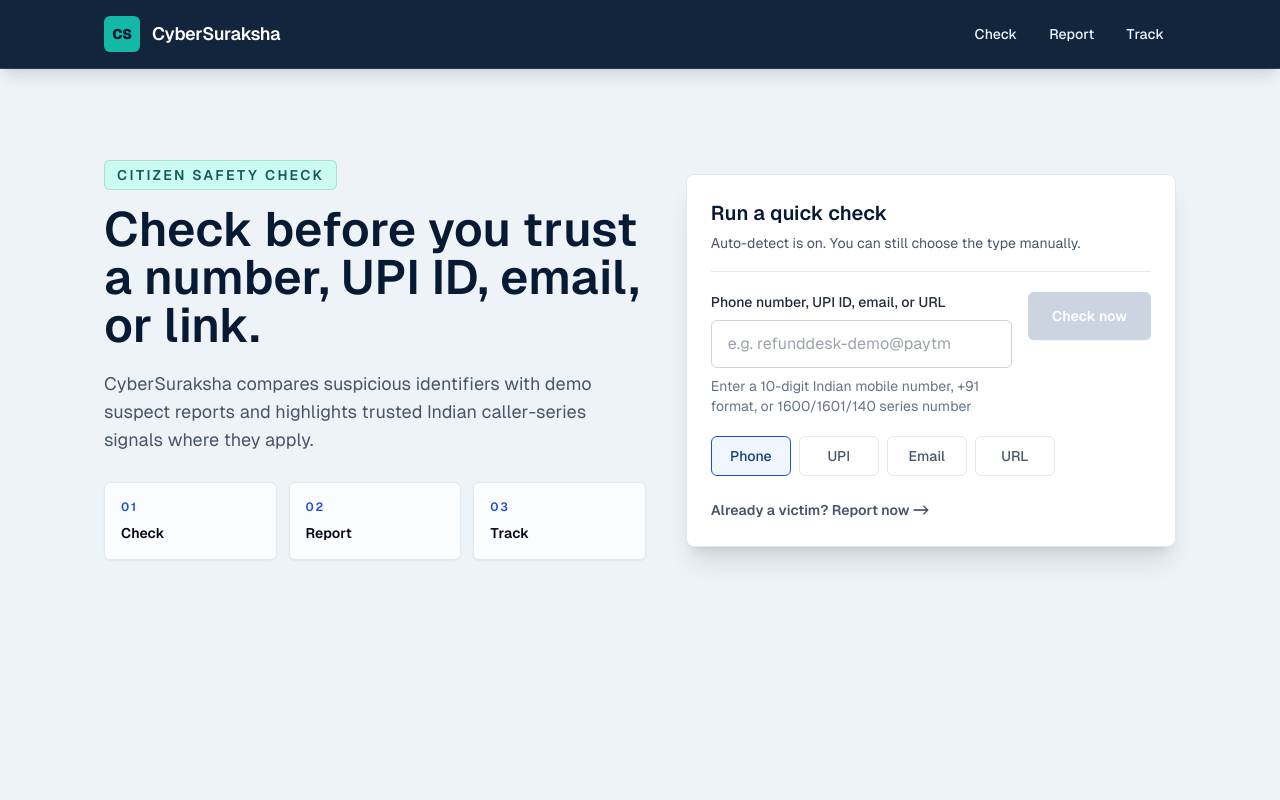
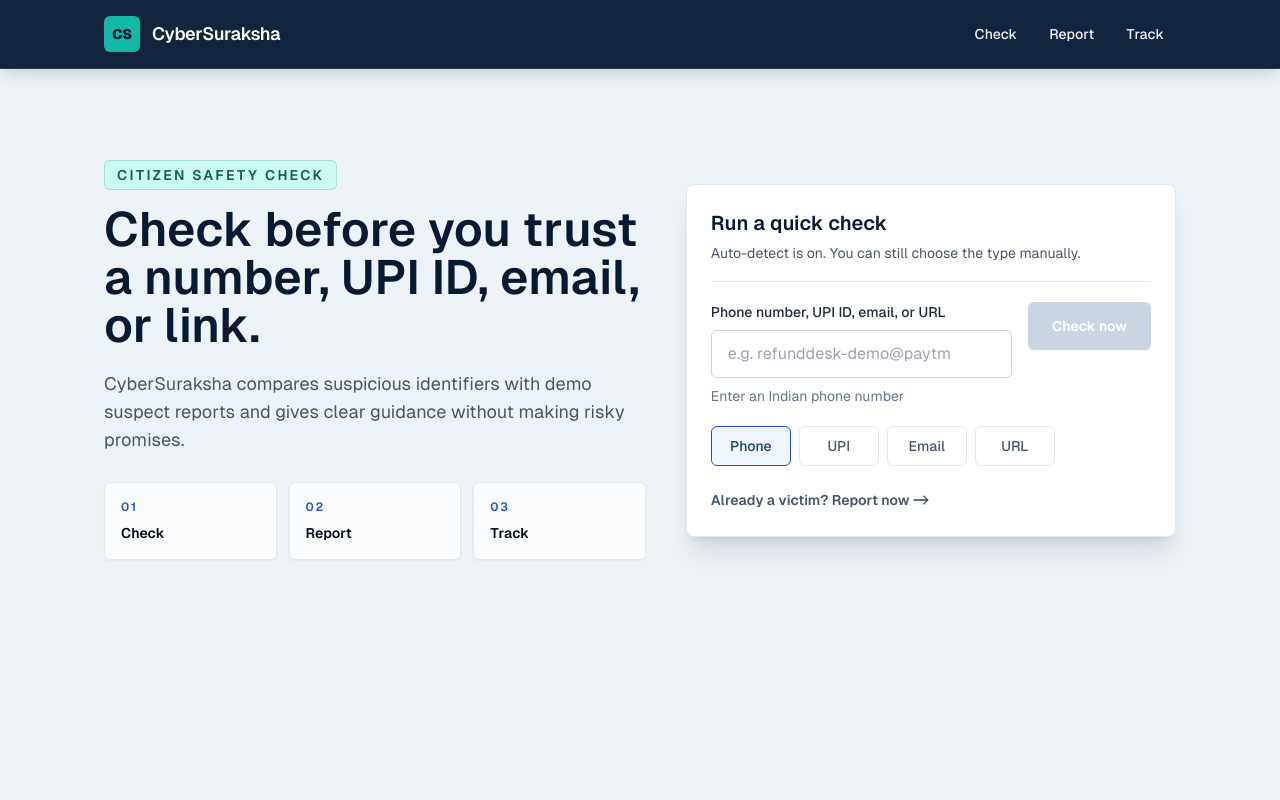
Before and after one commit to aiwithdg/cybersuraksha, a Next.js app: page / in a window 1280 px wide. Shown: the top 800 px of the page. Built offline with nearby package versions, Linux system fonts and the light colour scheme.

Commit message:
Refine citizen-facing copy

```diff
--- a/app/(report)/report/report-flow.tsx
+++ b/app/(report)/report/report-flow.tsx
@@ -49,7 +49,7 @@ const identifierTypes: Array<{ label: string; value: IdentifierType }> = [
 ];
 
 const typeHints: Record<IdentifierType, string> = {
-  phone: "10-digit Indian mobile number, +91 format, or 1600/1601/140 series number",
+  phone: "Indian phone number",
   upi: "UPI ID such as name@bank",
   email: "Email address",
   url: "Full URL such as https://example.com",
@@ -285,7 +285,7 @@ export function ReportFlow() {
       <section className="mx-auto grid min-h-[calc(100vh-76px)] w-full max-w-6xl gap-8 px-5 py-10 sm:px-8 lg:grid-cols-[280px_minmax(0,1fr)] lg:px-10">
         <div className="mb-8">
           <Link href="/" className="text-sm font-semibold text-slate-600 hover:text-[#1d4ed8]">
-            Back to check
+            Home
           </Link>
           <p className="mt-5 inline-flex rounded-md border border-[#0f766e]/20 bg-[#ccfbf1] px-3 py-1 text-sm font-semibold uppercase tracking-[0.16em] text-[#115e59]">
             CyberSuraksha Report
--- a/app/(track)/track/track-client.tsx
+++ b/app/(track)/track/track-client.tsx
@@ -101,7 +101,7 @@ export function TrackClient() {
       <section className="mx-auto flex min-h-[calc(100vh-76px)] w-full max-w-6xl flex-col px-5 py-10 sm:px-8 lg:px-10">
         <div className="pt-8">
           <Link href="/" className="text-sm font-semibold text-slate-600 hover:text-[#1d4ed8]">
-            Back to check
+            Home
           </Link>
           <p className="mt-5 inline-flex rounded-md border border-[#0f766e]/20 bg-[#ccfbf1] px-3 py-1 text-sm font-semibold uppercase tracking-[0.16em] text-[#115e59]">
             CyberSuraksha Track
--- a/app/admin/complaints/page.tsx
+++ b/app/admin/complaints/page.tsx
@@ -199,7 +199,7 @@ function AdminShell({ children }: { children: React.ReactNode }) {
       <section className="mx-auto w-full max-w-6xl">
         <div className="flex flex-wrap items-center justify-between gap-3">
           <Link href="/" className="text-sm font-semibold text-slate-600 hover:text-[#1d4ed8]">
-            Back to check
+            Home
           </Link>
           <form action={logout}>
             <button
--- a/app/page.tsx
+++ b/app/page.tsx
@@ -12,7 +12,7 @@ const identifierTypes: Array<{ label: string; value: IdentifierType }> = [
 ];
 
 const typeHints: Record<IdentifierType, string> = {
-  phone: "Enter a 10-digit Indian mobile number, +91 format, or 1600/1601/140 series number",
+  phone: "Enter an Indian phone number",
   upi: "Enter a UPI ID such as name@bank",
   email: "Enter an email address",
   url: "Enter a full URL such as https://example.com",
@@ -139,8 +139,7 @@ export default function Home() {
           </h1>
           <p className="mt-5 max-w-2xl text-base leading-7 text-slate-600 sm:text-lg">
             CyberSuraksha compares suspicious identifiers with demo suspect
-            reports and highlights trusted Indian caller-series signals where
-            they apply.
+            reports and gives clear guidance without making risky promises.
           </p>
           <div className="mt-7 grid gap-3 text-sm text-slate-700 sm:grid-cols-3">
             {["Check", "Report", "Track"].map((item, index) => (
```
